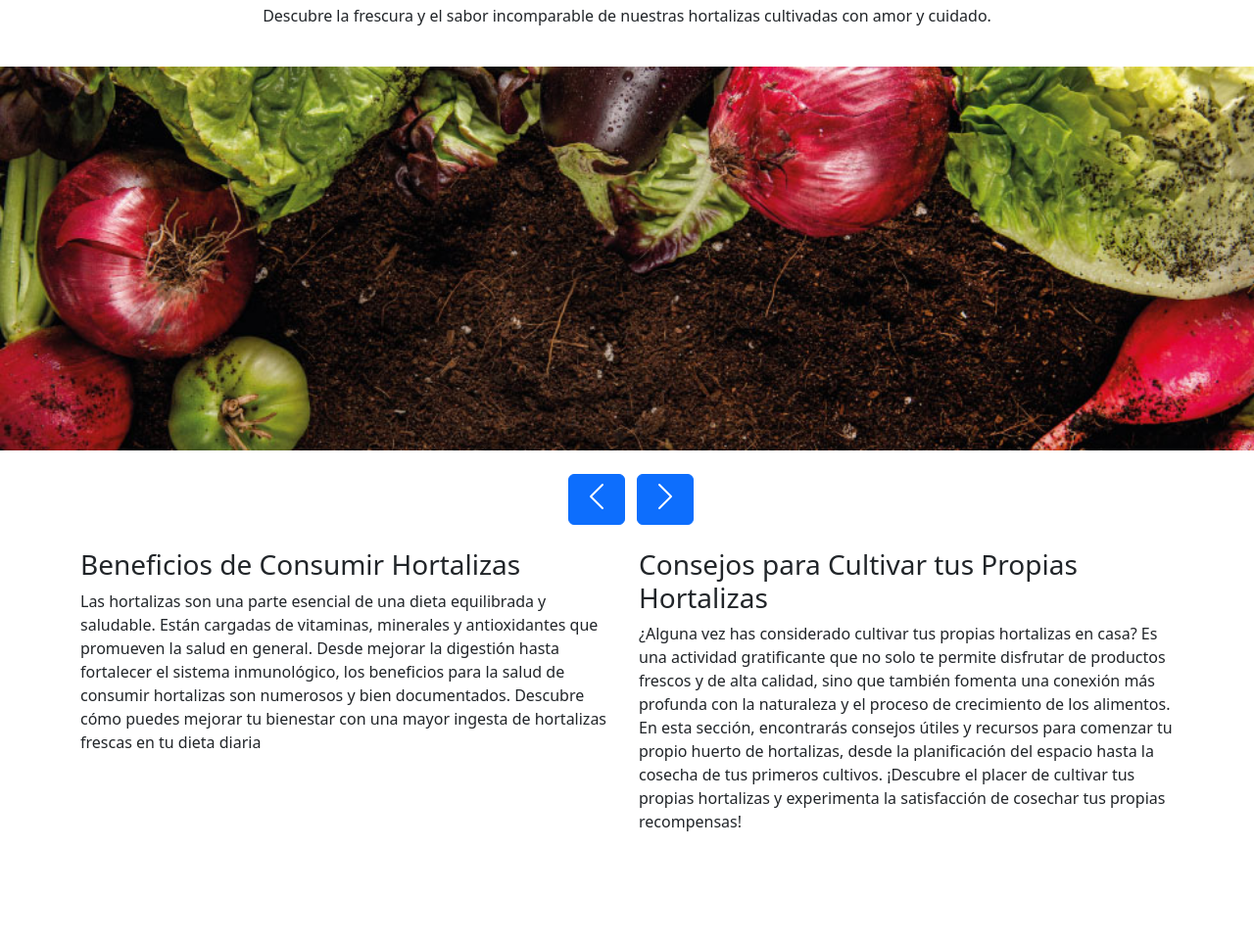
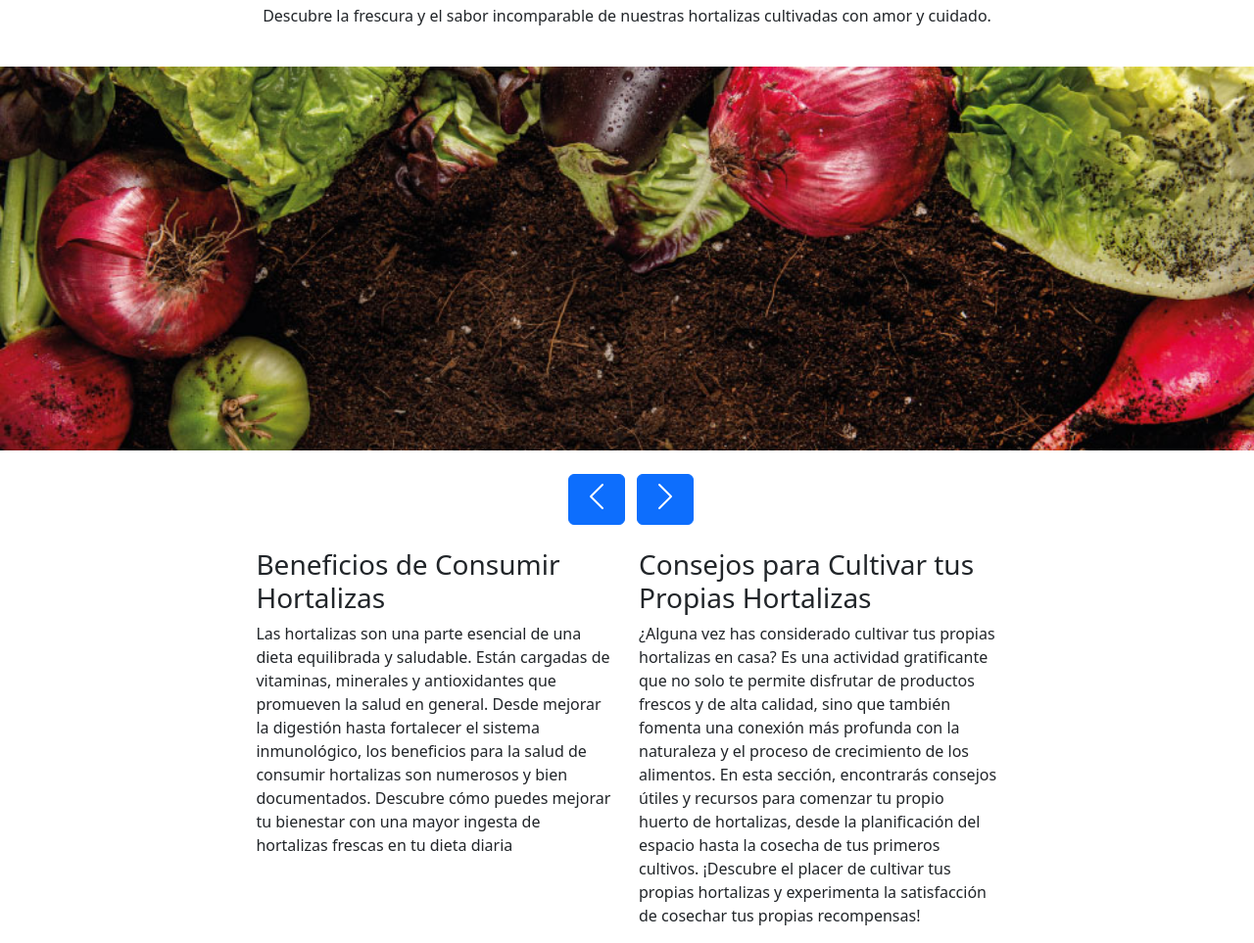
Before and after one commit to crimanlor/Exam-modul-1-Desarrollo-apps-Ironhack, a plain HTML site: page index.html in a window 1280 px wide. Shown: the part 122-1085 px from the top of the page at 98% size. Before the commit the page ends 989 px from the top, so only its background shows below. Drawn offline with nearby package versions, Linux system fonts and the light colour scheme.

Commit message:
Few changes which doesn´t affect functionality

```diff
--- a/app.js
+++ b/app.js
@@ -20,7 +20,6 @@ function showImg(){
     const img = images[contador]
     imgElement.src = img.src
     imgElement.alt = img.name
-
 }
 
 function updateImg(){
@@ -31,7 +30,6 @@ function updateImg(){
 function previousImg(){
     contador = (contador - 1 + images.length ) % images.length;
     showImg()
-
 }
 
 // Elementos del DOM
--- a/index.html
+++ b/index.html
@@ -3,7 +3,6 @@
 <head>
     <meta charset="UTF-8">
     <meta name="viewport" content="width=device-width, initial-scale=1.0">
-    <link rel="stylesheet" href="styles.css">
     <link href="https://cdn.jsdelivr.net/npm/bootstrap@5.3.3/dist/css/bootstrap.min.css" rel="stylesheet" integrity="sha384-QWTKZyjpPEjISv5WaRU9OFeRpok6YctnYmDr5pNlyT2bRjXh0JMhjY6hW+ALEwIH" crossorigin="anonymous">
     <title>Prueba Evaluación</title>
 </head>
@@ -13,17 +12,15 @@
         <h2 class="text-primary">Del Campo a tu Mesa</h2>
         <p>Descubre la frescura y el sabor incomparable de nuestras hortalizas cultivadas con amor y cuidado. </p>
     </section>
-    <section id="carrousel-section">
+    <section id="carrousel-section" class="text-center">
         <img data-img width="100%">
-    </section>
-    <section id="buttons-section" class="text-center">
         <div class="p-4">
             <button data-btn-prev class="btn btn-primary mx-2" type="submit"><span class="carousel-control-prev-icon"></span></button>
             <button data-btn-next class="btn btn-primary" type="submit"><span class="carousel-control-next-icon"></span></button>
         </div>
     </section>
     <section id="secondary-section" class="container">
-        <div class="row">
+        <div class="row" style="margin-left: 15%; margin-right: 15%;">
             <div id="benefits-subsection" class="col-md-6">
                 <h3>Beneficios de Consumir Hortalizas</h3>
                 <p>Las hortalizas son una parte esencial de una dieta equilibrada y saludable. Están cargadas de vitaminas, minerales y antioxidantes que promueven la salud en general. Desde mejorar la digestión hasta fortalecer el sistema inmunológico, los beneficios para la salud de consumir hortalizas son numerosos y bien documentados. Descubre cómo puedes mejorar tu bienestar con una mayor ingesta de hortalizas frescas en tu dieta diaria</p>
```
